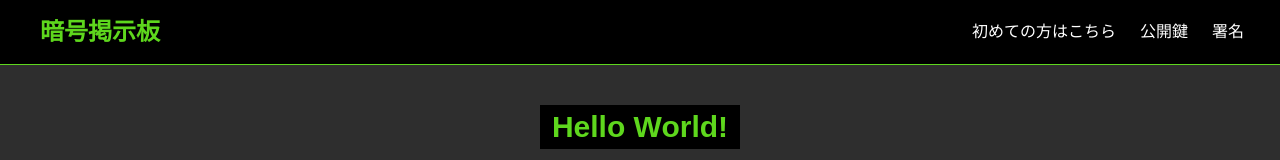
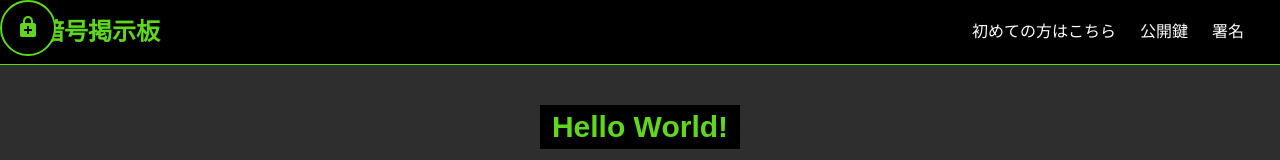
Before and after one commit to nanasi-1/encrypted-board, a Next.js app: page / in a window 1280 px wide. Shown: the top 160 px of the page. Built offline with nearby package versions, Linux system fonts and the light colour scheme.

Commit message:
CSS用ファイルを作成

```diff
--- /dev/null
+++ b/src/app/(components)/post-button/post-button.module.css
@@ -0,0 +1,3 @@
+.button {
+  @apply border-primary border-2 rounded-full w-14 h-14 bg-black fixed top-0;
+}
--- a/src/app/(components)/post-button.tsx
+++ b/src/app/(components)/post-button/post-button.tsx
@@ -1,11 +1,12 @@
 import { Icones, AddEncryptionIcon } from "@/components/ui/icons"
+import styles from './post-button.module.css'
 
 function UI({ Icon }: {
   Icon: React.FunctionComponent<React.SVGProps<SVGSVGElement>>
 }) {
   return (
-    <button className="border-primary border-2">
-      <Icones Icon={Icon} />
+    <button className={styles['button']}>
+      <Icones Icon={Icon} fontSize={24} />
     </button>
   )
 }
--- a/src/app/page.tsx
+++ b/src/app/page.tsx
@@ -1,7 +1,7 @@
 import { Icones, LockIcon } from "@/components/ui/icons";
 import PostCard from "./(components)/post-card/post-card";
 import Pagination from "@/components/ui/pagination/pagination";
-import PostButton from "./(components)/post-button";
+import PostButton from "./(components)/post-button/post-button";
 
 export default async function Home({ searchParams }: {
   searchParams: Promise<{ [key: string]: string | string[] | undefined }>,
```
